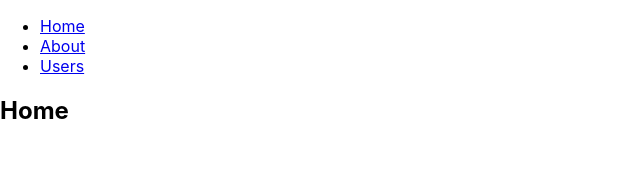
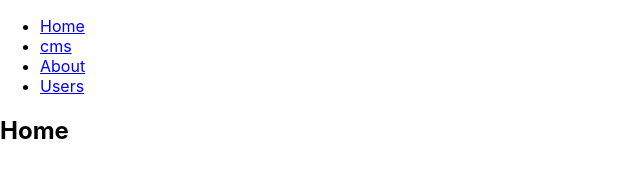
Before and after one commit to fourside/netlify-sample, a React app in the folder app/: page / in a window 1280 px wide. Shown: the whole page, without its empty margins (0-640 px from the left). Built offline with nearby package versions, Linux system fonts and the light colour scheme.

Commit message:
add link to cms

```diff
--- a/app/src/App.tsx
+++ b/app/src/App.tsx
@@ -15,6 +15,9 @@ function App() {
           <ul>
             <li>
               <Link to="/">Home</Link>
+            </li>
+            <li>
+              <a href="/corp">cms</a>
             </li>
             <li>
               <Link to="/about">About</Link>
```
